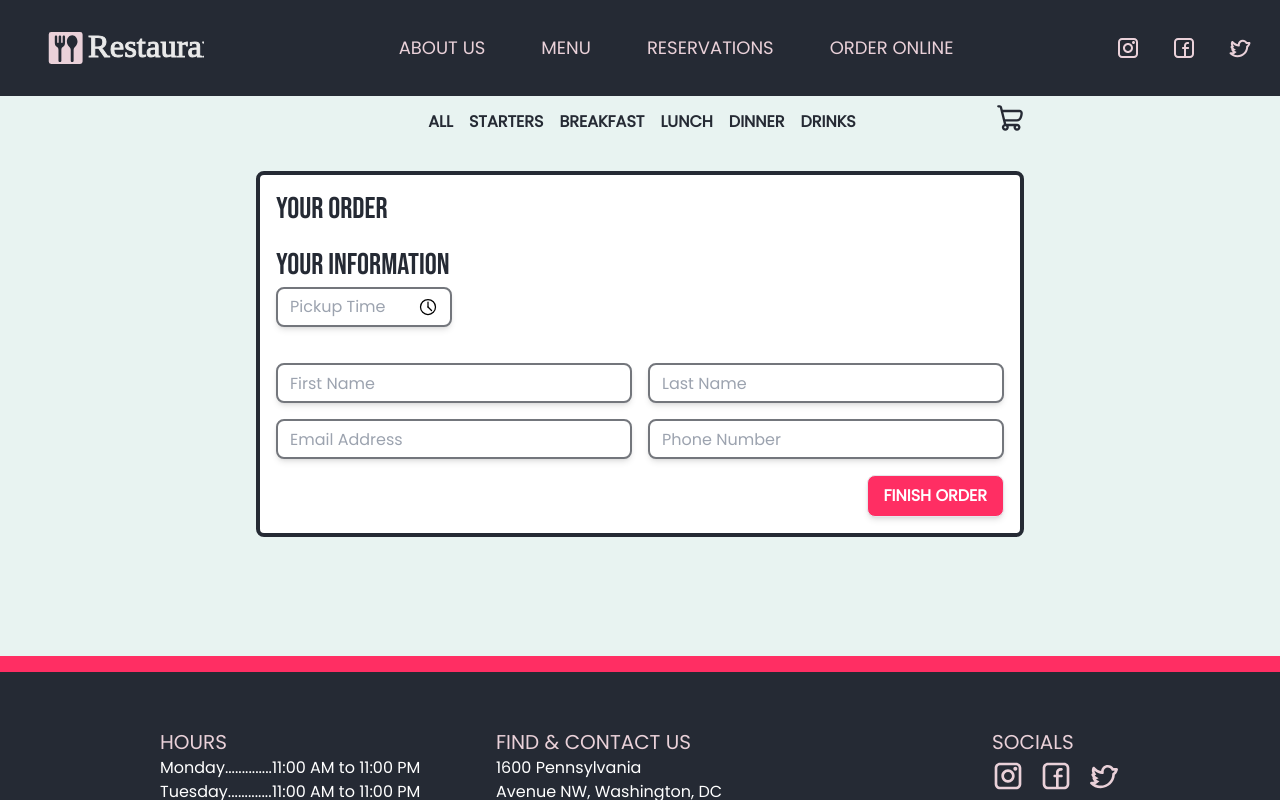
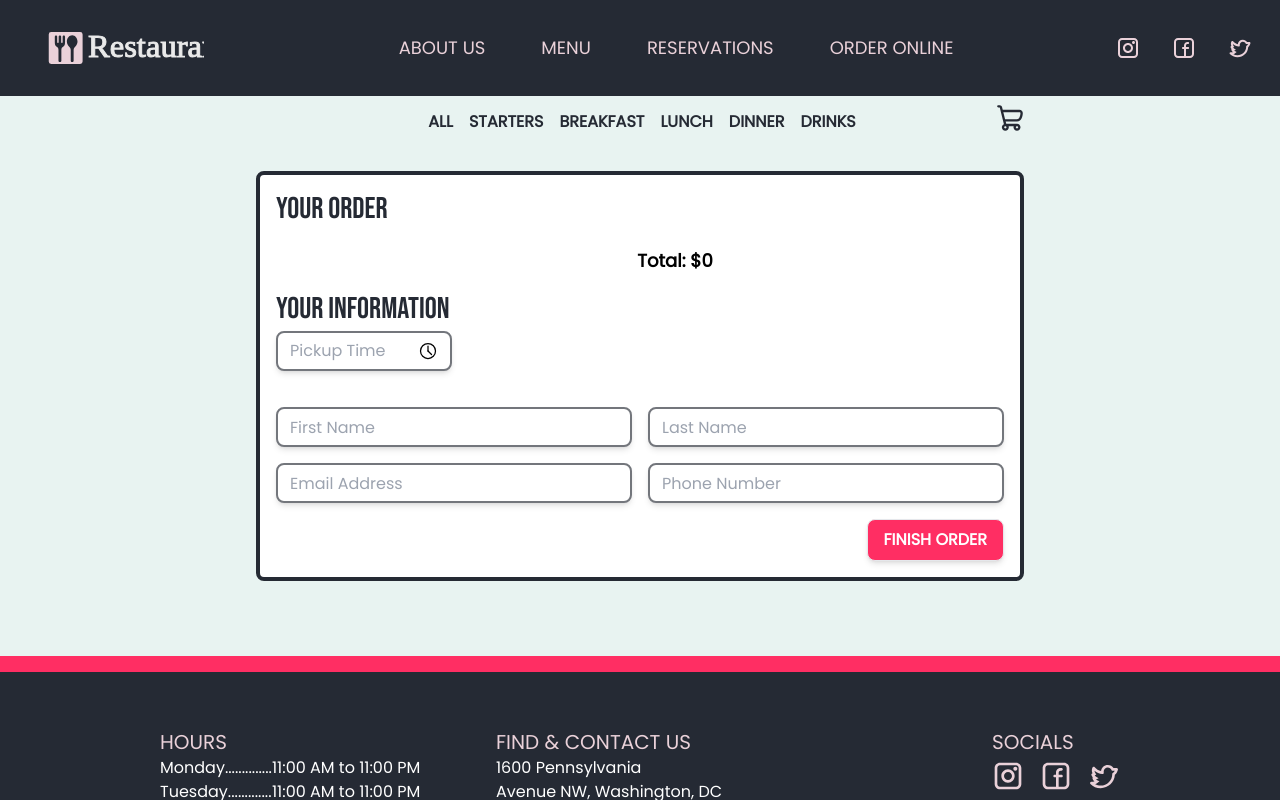
Before and after one commit to THallerJ/restaurant-next, a Next.js app: page /order/cart in a window 1280 px wide. Built offline with nearby package versions, Linux system fonts and the light colour scheme.

Commit message:
added listdivider

```diff
--- a/src/app/order/cart/Cart.tsx
+++ b/src/app/order/cart/Cart.tsx
@@ -1,7 +1,7 @@
 "use client";
 import { Time } from "@/assets";
 import { useOrder } from "../contexts/OrderContext";
-import { InputList } from "@/components";
+import { InputList, ListDivider } from "@/components";
 import { generateTimes, formatTime } from "@/utils";
 import { useState } from "react";
 
@@ -14,13 +14,23 @@ const Cart = () => {
 
   const YourOrder = () => {
     return (
-      <div>
-        <h2 className="heading-sm pb-1">Your order</h2>
-        {cartItems.items.map((item) => (
-          <div key={item.item.name}>
-            <span className="text-sm">{item.item.name}</span>
+      <div className="flex flex-col ">
+        <h2 className="heading-sm self-start pb-1">Your order</h2>
+        <div className="flex w-[60%] flex-col">
+          {cartItems.items.map((item, index) => (
+            <>
+              <div key={item.item.name} className="flex justify-between p-1">
+                <span className="w-[50%]">{item.item.name}</span>
+                <span className="w-[3ch]">{item.count}</span>
+                <span className=" ">{`$${item.item.price}`}</span>
+              </div>
+              <ListDivider show={index !== cartItems.items.length - 1} />
+            </>
+          ))}
+          <div className="self-end pt-4">
+            <p className="text-lg font-semibold">{`Total: $${cartItems.total}`}</p>
           </div>
-        ))}
+        </div>
       </div>
     );
   };
--- a/src/app/order/components/order_header/components/CartContent.tsx
+++ b/src/app/order/components/order_header/components/CartContent.tsx
@@ -1,6 +1,7 @@
 "use client";
 import { useOrder } from "@/app/order/contexts/OrderContext";
 import { Close } from "@/assets";
+import { ListDivider } from "@/components";
 import { useRouter } from "next/navigation";
 
 type CartContentProps = {
@@ -65,9 +66,7 @@ const CartContent = ({ closeCart }: CartContentProps) => {
                     <Close className="h-6 w-6 stroke-dark" />
                   </button>
                 </div>
-                {index !== cartItems.items.length - 1 ? (
-                  <div className="h-[1px] w-full bg-dark/[10%]" />
-                ) : null}
+                <ListDivider show={index !== cartItems.items.length - 1} />
               </div>
             ))}
           </div>
--- /dev/null
+++ b/src/components/ListDivider.tsx
@@ -0,0 +1,5 @@
+const ListDivider = ({ show }: { show: boolean }) => {
+  return show ? <div className="h-[1px] w-full bg-dark/[10%]" /> : null;
+};
+
+export default ListDivider;
--- a/src/components/index.ts
+++ b/src/components/index.ts
@@ -7,6 +7,7 @@ import InputList from "./InputList";
 import Breadcrumbs from "./Breadcrumbs/Breadcrumbs";
 import Hours from "./Hours";
 import AnimatedButton from "./AnimatedButton";
+import ListDivider from "./ListDivider";
 
 export {
   MenuButton,
@@ -17,6 +18,7 @@ export {
   Breadcrumbs,
   Hours,
   AnimatedButton,
+  ListDivider,
 };
 
 export type { imageType };
```
